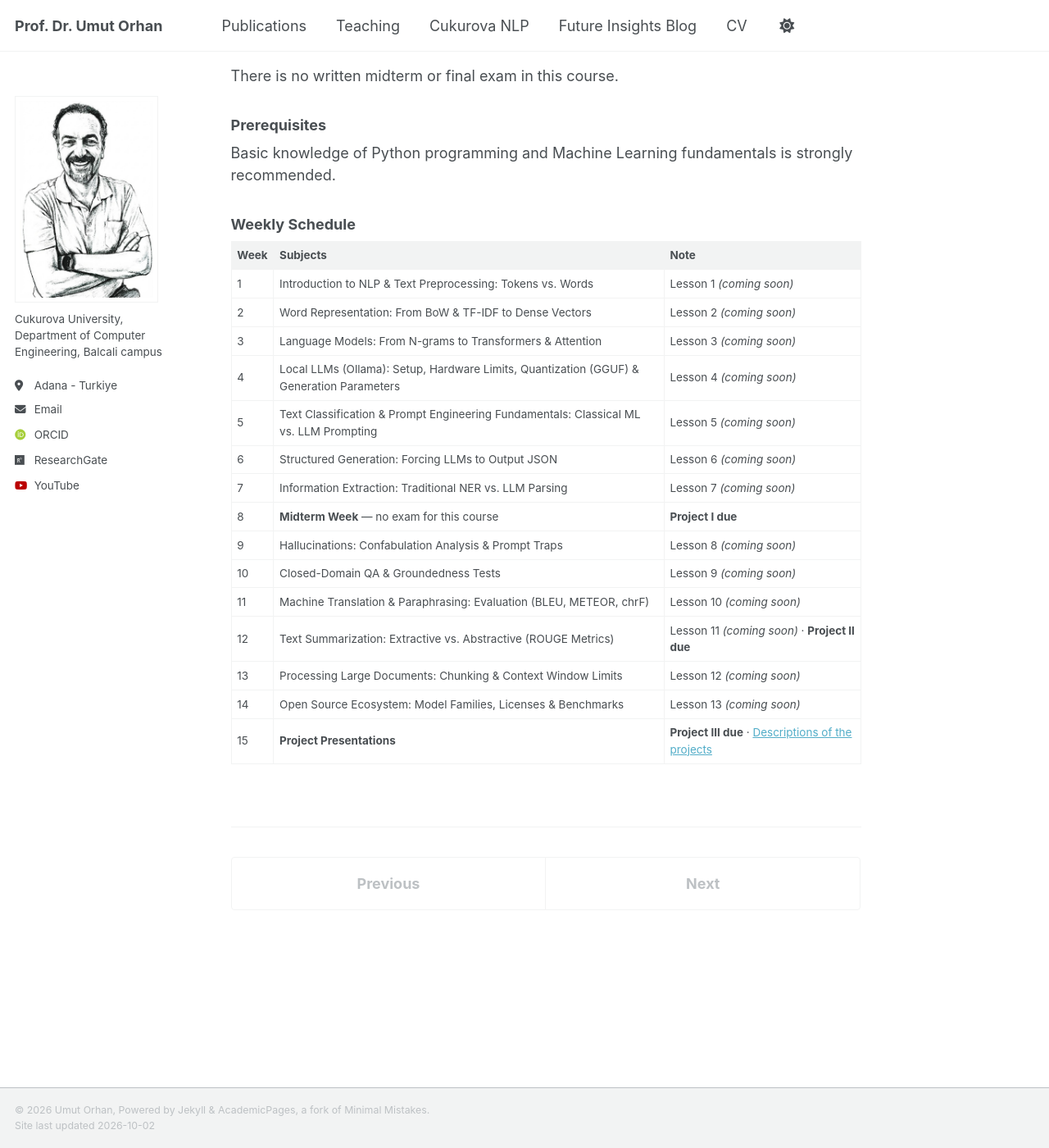
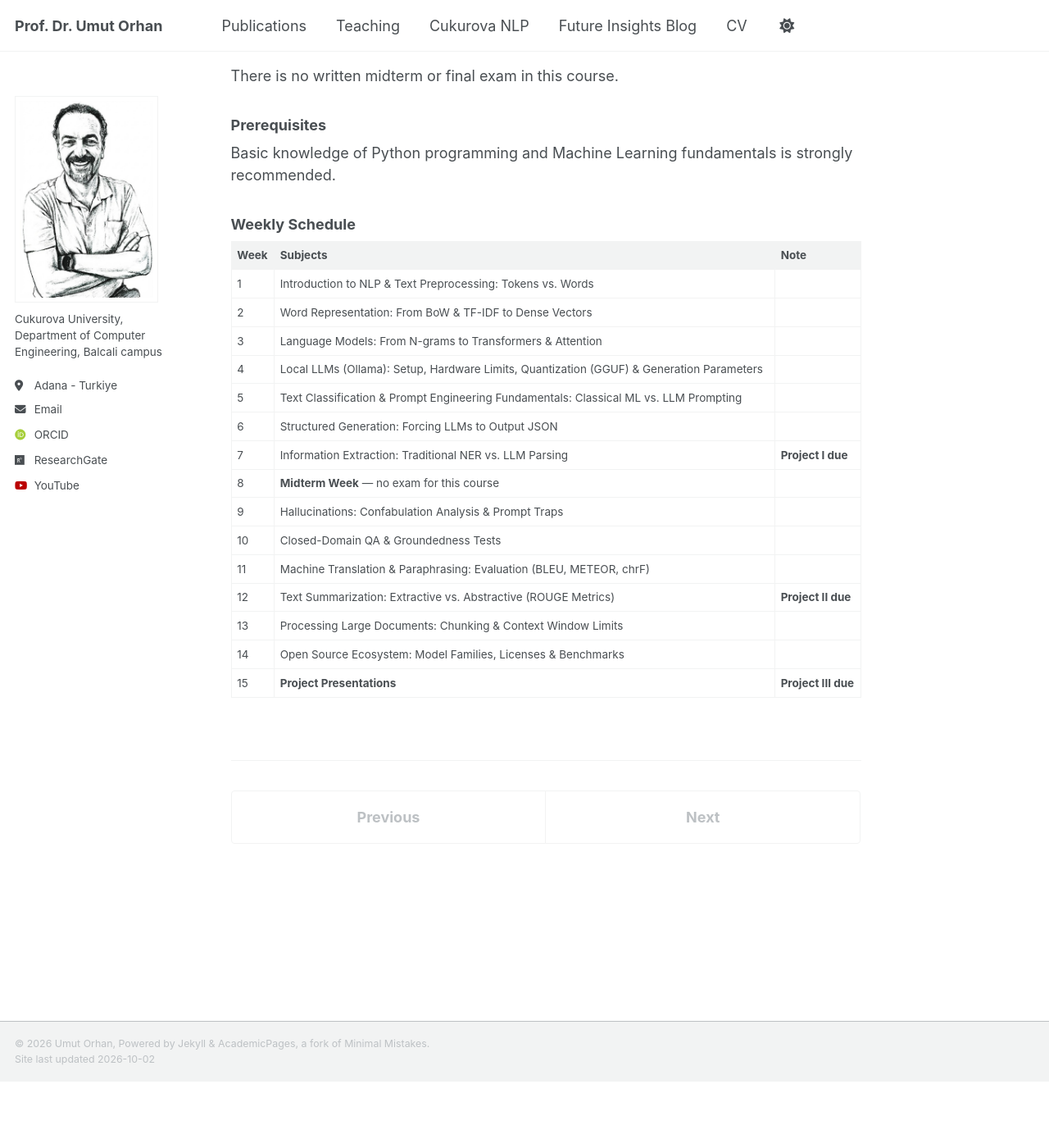
Before and after one commit to uorhan/uorhan.github.io, a Jekyll site: the page built from _teaching/NLP.md, in a window 1280 px wide and 1400 px high, scrolled down 757 px. Shown: the whole window at 82% size. Built offline with Jekyll 4.4.1, drawn with Linux system fonts in a browser that asks for light colours; some web fonts are replaced; after the commit the page ends 2076 px from its top, so only the background shows below that.

Commit message:
Update NLP weekly schedule by removing lesson notes
Removed lesson notes for weeks 1-15 in the NLP schedule.

```diff
--- a/_teaching/NLP.md
+++ b/_teaching/NLP.md
@@ -28,18 +28,18 @@ Basic knowledge of Python programming and Machine Learning fundamentals is stron
 
 | Week | Subjects | Note |
 |------|-----------|------|
-| 1 | Introduction to NLP & Text Preprocessing: Tokens vs. Words | Lesson 1 *(coming soon)* |
-| 2 | Word Representation: From BoW & TF-IDF to Dense Vectors | Lesson 2 *(coming soon)* |
-| 3 | Language Models: From N-grams to Transformers & Attention | Lesson 3 *(coming soon)* |
-| 4 | Local LLMs (Ollama): Setup, Hardware Limits, Quantization (GGUF) & Generation Parameters | Lesson 4 *(coming soon)* |
-| 5 | Text Classification & Prompt Engineering Fundamentals: Classical ML vs. LLM Prompting | Lesson 5 *(coming soon)* |
-| 6 | Structured Generation: Forcing LLMs to Output JSON | Lesson 6 *(coming soon)* |
-| 7 | Information Extraction: Traditional NER vs. LLM Parsing | Lesson 7 *(coming soon)* |
-| 8 | **Midterm Week** — no exam for this course | **Project I due** |
-| 9 | Hallucinations: Confabulation Analysis & Prompt Traps | Lesson 8 *(coming soon)* |
-| 10 | Closed-Domain QA & Groundedness Tests | Lesson 9 *(coming soon)* |
-| 11 | Machine Translation & Paraphrasing: Evaluation (BLEU, METEOR, chrF) | Lesson 10 *(coming soon)* |
-| 12 | Text Summarization: Extractive vs. Abstractive (ROUGE Metrics) | Lesson 11 *(coming soon)* · **Project II due** |
-| 13 | Processing Large Documents: Chunking & Context Window Limits | Lesson 12 *(coming soon)* |
-| 14 | Open Source Ecosystem: Model Families, Licenses & Benchmarks | Lesson 13 *(coming soon)* |
-| 15 | **Project Presentations** | **Project III due** · [Descriptions of the projects](/files/NLP-Projects) |
+| 1 | Introduction to NLP & Text Preprocessing: Tokens vs. Words |  |
+| 2 | Word Representation: From BoW & TF-IDF to Dense Vectors |  |
+| 3 | Language Models: From N-grams to Transformers & Attention |  |
+| 4 | Local LLMs (Ollama): Setup, Hardware Limits, Quantization (GGUF) & Generation Parameters |  |
+| 5 | Text Classification & Prompt Engineering Fundamentals: Classical ML vs. LLM Prompting |  |
+| 6 | Structured Generation: Forcing LLMs to Output JSON |  |
+| 7 | Information Extraction: Traditional NER vs. LLM Parsing | **Project I due** |
+| 8 | **Midterm Week** — no exam for this course |  |
+| 9 | Hallucinations: Confabulation Analysis & Prompt Traps |  |
+| 10 | Closed-Domain QA & Groundedness Tests |  |
+| 11 | Machine Translation & Paraphrasing: Evaluation (BLEU, METEOR, chrF) |  |
+| 12 | Text Summarization: Extractive vs. Abstractive (ROUGE Metrics) | **Project II due** |
+| 13 | Processing Large Documents: Chunking & Context Window Limits |  |
+| 14 | Open Source Ecosystem: Model Families, Licenses & Benchmarks |  |
+| 15 | **Project Presentations** | **Project III due** |
```
